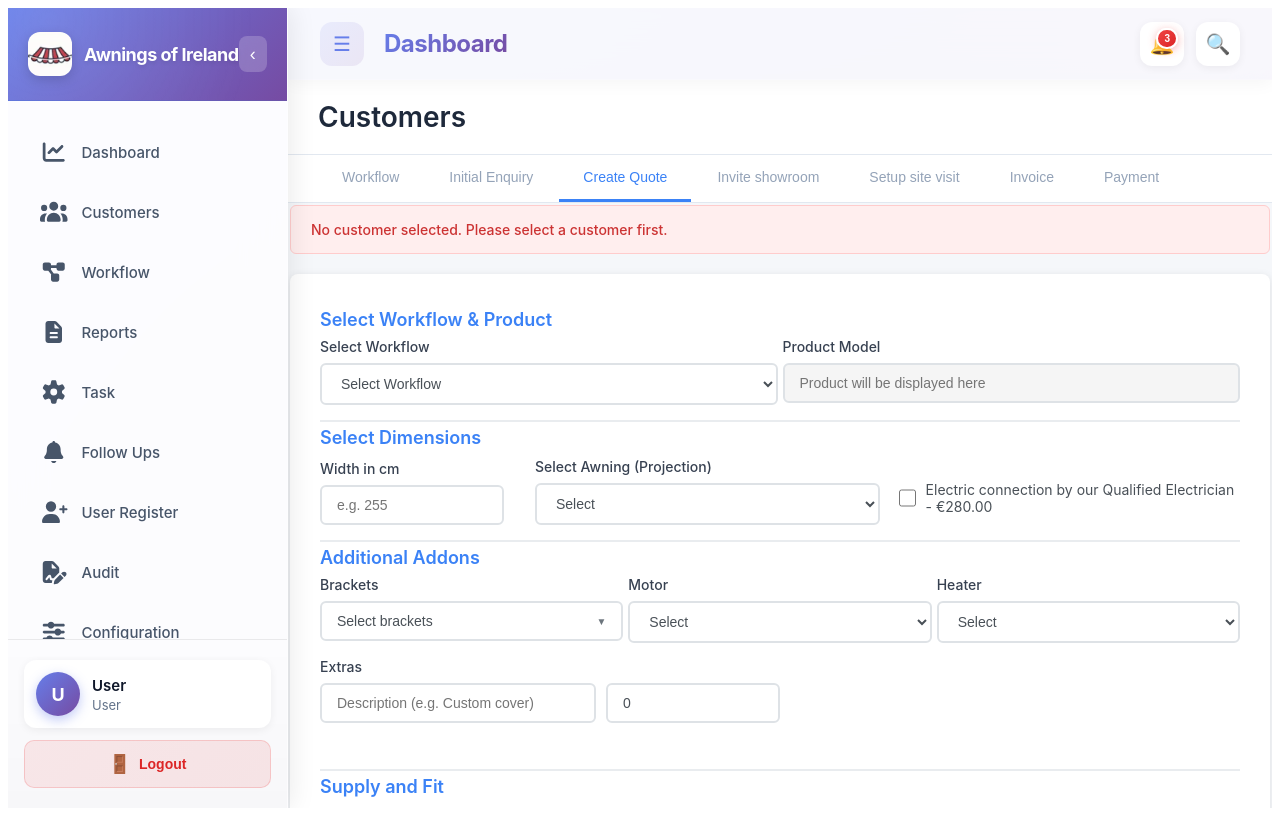
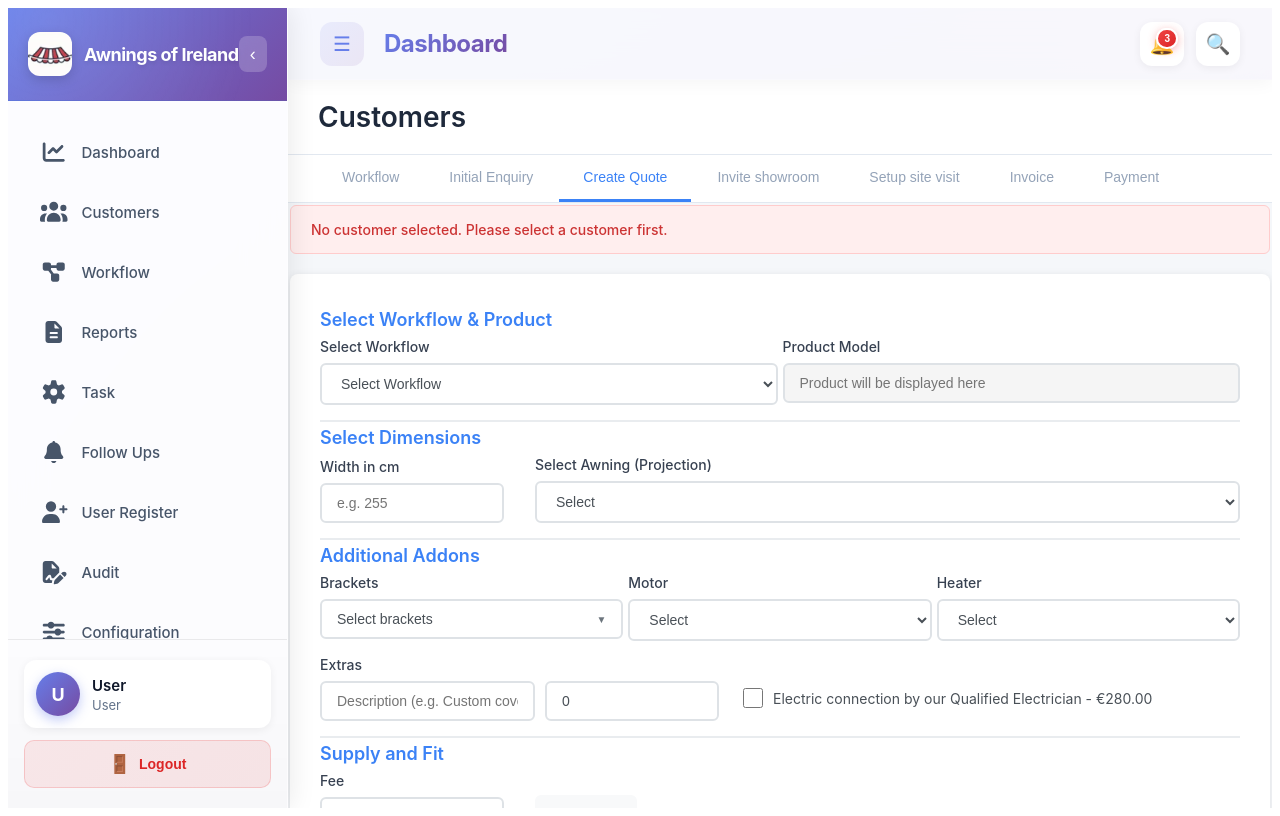
Before and after one commit to ranjith83/awnings-ireland, an Angular app: page /workflow/create-quote in a window 1280 px wide. Built offline with nearby package versions, Linux system fonts and the light colour scheme.

Commit message:
UI alingment fixes invoice and quote

```diff
--- a/src/workflow/create-quote.component/create-quote.component.css
+++ b/src/workflow/create-quote.component/create-quote.component.css
@@ -279,10 +279,10 @@
   font-weight: 500;
 }
 
-/* Dimensions row — width + projection tight together + electrician on right */
+/* Dimensions row — width + projection only */
 .dimensions-row {
   display: grid;
-  grid-template-columns: 200px 1fr 1fr;
+  grid-template-columns: 200px 1fr;
   gap: 15px;
   align-items: end;
   margin-top: 5px;
@@ -298,13 +298,41 @@
   padding-bottom: 10px;
 }
 
+/* Extras + all optional checkboxes on same row */
+.extras-addons-row {
+  display: flex;
+  gap: 20px;
+  align-items: flex-end;
+}
+
+.extras-group-full {
+  flex: 0 0 380px;
+}
+
+.extras-addon-check {
+  display: flex;
+  flex-direction: column;
+  justify-content: flex-end;
+  white-space: nowrap;
+  flex-shrink: 0;
+}
+
+.extras-addon-check .checkbox-label {
+  padding-bottom: 10px;
+}
+
+@media (max-width: 900px) {
+  .extras-addons-row {
+    flex-wrap: wrap;
+  }
+  .extras-group-full {
+    width: 100%;
+  }
+}
+
 /* Extras full-width row */
 .extras-full-row {
   display: block;
-}
-
-.extras-group-full {
-  width: 50%;
 }
 
 .extras-group-full .extras-row {
@@ -328,11 +356,12 @@
   gap: 20px;
   align-items: center;
   padding: 12px 0 4px;
+   overflow-x: auto;
 }
 
 .addon-checks-row .form-group {
-  flex: 1 1 200px;
-  min-width: 0;
+   flex: 0 0 auto;
+  white-space: nowrap;
 }
 
 .addon-checks-row .checkbox-label {
@@ -684,7 +713,7 @@
 
 .extras-description {
   flex: 1;
-  min-width: 0;
+  max-width: 200px;
 }
 
 .extras-price {
--- a/src/workflow/create-quote.component/create-quote.component.html
+++ b/src/workflow/create-quote.component/create-quote.component.html
@@ -61,14 +61,7 @@
           </select>
         </div>
 
-        <div class="form-group electrician-inline">
-          <label class="form-label" style="visibility:hidden;">Electrician</label>
-          <label class="checkbox-label">
-            <input type="checkbox" class="checkbox-input"
-              [(ngModel)]="includeElectrician" (change)="onElectricianChange()">
-            <span>Electric connection by our Qualified Electrician - €{{ electricianPrice | number:'1.2-2' }}</span>
-          </label>
-        </div>
+
       </div>
     </div>
 
@@ -118,8 +111,8 @@
         </div>
       </div>
 
-      <!-- Extras full-width row -->
-      <div class="form-row extras-full-row" style="margin-top:15px;">
+      <!-- Extras + RAL + Shadeplus + Valance + Wall Sealing on same row -->
+      <div class="extras-addons-row" style="margin-top:15px;">
         <div class="form-group extras-group-full">
           <label class="form-label">Extras</label>
           <div class="extras-row">
@@ -139,36 +132,49 @@
               step="0.01">
           </div>
         </div>
-      </div>
 
-      <!-- Optional addon checkboxes — only shown when product has data -->
-      <div class="form-row addon-checks-row" style="margin-top:15px;">
-        <div class="form-group" *ngIf="hasRalSurcharge">
+        <div class="form-group extras-addon-check" *ngIf="hasRalSurcharge">
+          <label class="form-label" style="visibility:hidden;">RAL</label>
           <label class="checkbox-label">
             <input type="checkbox" class="checkbox-input"
               [(ngModel)]="includeRalSurcharge" (change)="onRalSurchargeChange()">
             <span>Surcharge for non-standard RAL colors</span>
           </label>
         </div>
-        <div class="form-group" *ngIf="hasShadePlus">
+
+        <div class="form-group extras-addon-check" *ngIf="hasShadePlus">
+          <label class="form-label" style="visibility:hidden;">Shadeplus</label>
           <label class="checkbox-label">
             <input type="checkbox" class="checkbox-input"
               [(ngModel)]="includeShadeplus" (change)="onShadeplusChange()">
             <span>Shadeplus</span>
           </label>
         </div>
-        <div class="form-group" *ngIf="hasValanceStyle">
+
+        <div class="form-group extras-addon-check" *ngIf="hasValanceStyle">
+          <label class="form-label" style="visibility:hidden;">Valance</label>
           <label class="checkbox-label">
             <input type="checkbox" class="checkbox-input"
               [(ngModel)]="includeValanceStyle" (change)="onValanceStyleChange()">
             <span>Valance Style</span>
           </label>
         </div>
-        <div class="form-group" *ngIf="hasWallSealing">
+
+        <div class="form-group extras-addon-check" *ngIf="hasWallSealing">
+          <label class="form-label" style="visibility:hidden;">Wall Sealing</label>
           <label class="checkbox-label">
             <input type="checkbox" class="checkbox-input"
               [(ngModel)]="includeWallSealing" (change)="onWallSealingChange()">
             <span>Wall Sealing Profile</span>
+          </label>
+        </div>
+
+        <div class="form-group extras-addon-check">
+          <label class="form-label" style="visibility:hidden;">Electrician</label>
+          <label class="checkbox-label">
+            <input type="checkbox" class="checkbox-input"
+              [(ngModel)]="includeElectrician" (change)="onElectricianChange()">
+            <span>Electric connection by our Qualified Electrician - €{{ electricianPrice | number:'1.2-2' }}</span>
           </label>
         </div>
       </div>
--- a/src/workflow/invoice.component/invoice.component.css
+++ b/src/workflow/invoice.component/invoice.component.css
@@ -416,10 +416,10 @@
   font-weight: 500;
 }
 
-/* Dimensions row — width + projection tight together + electrician on right */
+/* Dimensions row — width + projection only */
 .dimensions-row {
   display: grid;
-  grid-template-columns: 200px 1fr 1fr;
+  grid-template-columns: 200px 1fr;
   gap: 15px;
   align-items: end;
   margin-top: 5px;
@@ -553,6 +553,39 @@
   border-top: 1px solid #f3f4f6;
 }
 
+/* Extras + all optional checkboxes on same row */
+.extras-addons-row {
+  display: flex;
+  gap: 20px;
+  align-items: end;
+}
+
+.extras-group-full {
+  flex: 1;
+  min-width: 0;
+}
+
+.extras-addon-check {
+  display: flex;
+  flex-direction: column;
+  justify-content: flex-end;
+  white-space: nowrap;
+  flex-shrink: 0;
+}
+
+.extras-addon-check .checkbox-label {
+  padding-bottom: 10px;
+}
+
+@media (max-width: 900px) {
+  .extras-addons-row {
+    flex-wrap: wrap;
+  }
+  .extras-group-full {
+    width: 100%;
+  }
+}
+
 /* Extras field */
 .extras-group {
   grid-column: span 1;
--- a/src/workflow/invoice.component/invoice.component.html
+++ b/src/workflow/invoice.component/invoice.component.html
@@ -78,18 +78,6 @@
             </option>
           </select>
         </div>
-
-        <div class="form-group electrician-inline">
-          <label class="form-label" style="visibility:hidden;">Electrician</label>
-          <label class="checkbox-label">
-            <input
-              type="checkbox"
-              class="checkbox-input"
-              [(ngModel)]="includeElectrician"
-              (change)="onElectricianChange()">
-            <span>Electric connection by our Qualified Electrician - €{{ electricianPrice | number:'1.2-2' }}</span>
-          </label>
-        </div>
       </div>
     </div>
 
@@ -139,8 +127,8 @@
         </div>
       </div>
 
-      <!-- Extras full-width row -->
-      <div class="extras-full-row" style="margin-top:15px;">
+      <!-- Extras + RAL + Shadeplus + Valance + Wall Sealing on same row -->
+      <div class="extras-addons-row" style="margin-top:15px;">
         <div class="form-group extras-group-full">
           <label class="form-label">Extras</label>
           <div class="extras-row">
@@ -160,11 +148,9 @@
               step="0.01">
           </div>
         </div>
-      </div>
 
-      <!-- Optional addon checkboxes — evenly distributed -->
-      <div class="addon-checks-row" style="margin-top:15px;">
-        <div class="form-group" *ngIf="hasRalSurcharge">
+        <div class="form-group extras-addon-check" *ngIf="hasRalSurcharge">
+          <label class="form-label" style="visibility:hidden;">RAL</label>
           <label class="checkbox-label">
             <input type="checkbox" class="checkbox-input"
               [(ngModel)]="includeRalSurcharge"
@@ -172,7 +158,9 @@
             <span>Surcharge for non-standard RAL colors</span>
           </label>
         </div>
-        <div class="form-group" *ngIf="hasShadePlus">
+
+        <div class="form-group extras-addon-check" *ngIf="hasShadePlus">
+          <label class="form-label" style="visibility:hidden;">Shadeplus</label>
           <label class="checkbox-label">
             <input type="checkbox" class="checkbox-input"
               [(ngModel)]="includeShadeplus"
@@ -180,7 +168,9 @@
             <span>Shadeplus</span>
           </label>
         </div>
-        <div class="form-group" *ngIf="hasValanceStyle">
+
+        <div class="form-group extras-addon-check" *ngIf="hasValanceStyle">
+          <label class="form-label" style="visibility:hidden;">Valance</label>
           <label class="checkbox-label">
             <input type="checkbox" class="checkbox-input"
               [(ngModel)]="includeValanceStyle"
@@ -188,12 +178,24 @@
             <span>Valance Style</span>
           </label>
         </div>
-        <div class="form-group" *ngIf="hasWallSealing">
+
+        <div class="form-group extras-addon-check" *ngIf="hasWallSealing">
+          <label class="form-label" style="visibility:hidden;">Wall Sealing</label>
           <label class="checkbox-label">
             <input type="checkbox" class="checkbox-input"
               [(ngModel)]="includeWallSealing"
               (change)="onWallSealingChange()">
             <span>Wall Sealing Profile</span>
+          </label>
+        </div>
+
+        <div class="form-group extras-addon-check">
+          <label class="form-label" style="visibility:hidden;">Electrician</label>
+          <label class="checkbox-label">
+            <input type="checkbox" class="checkbox-input"
+              [(ngModel)]="includeElectrician"
+              (change)="onElectricianChange()">
+            <span>Electric connection by our Qualified Electrician - €{{ electricianPrice | number:'1.2-2' }}</span>
           </label>
         </div>
       </div>
```
